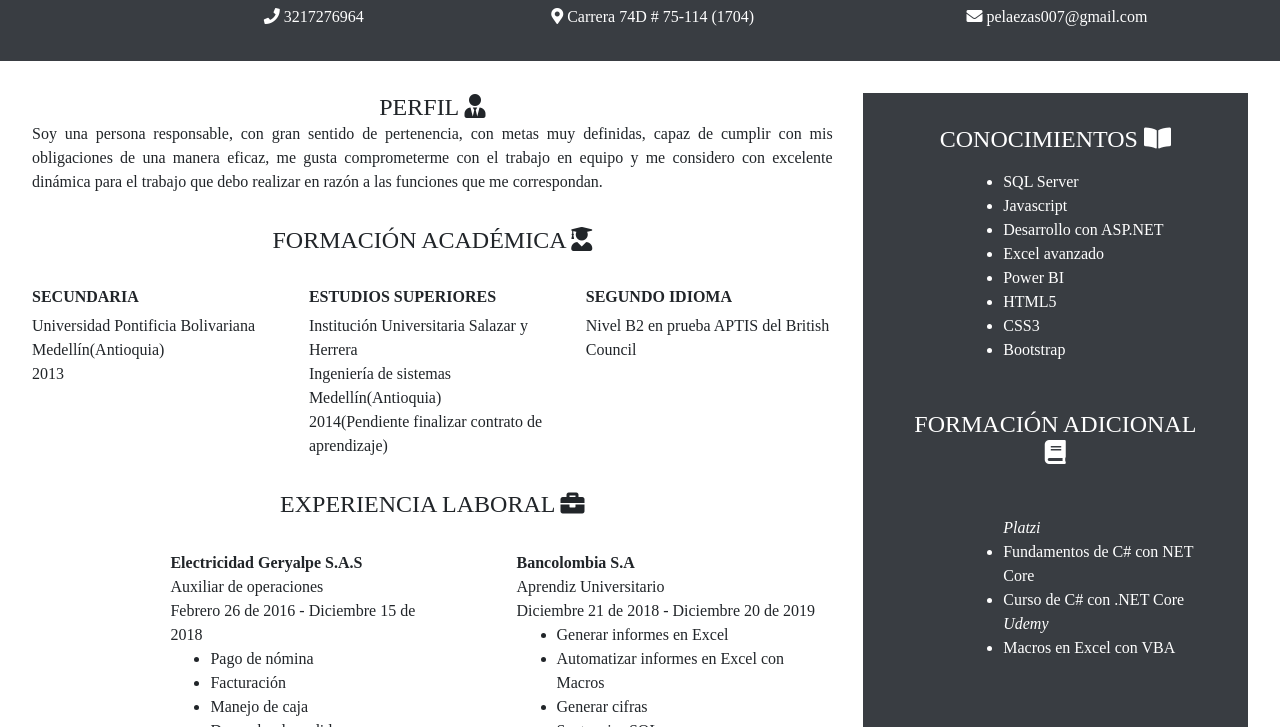
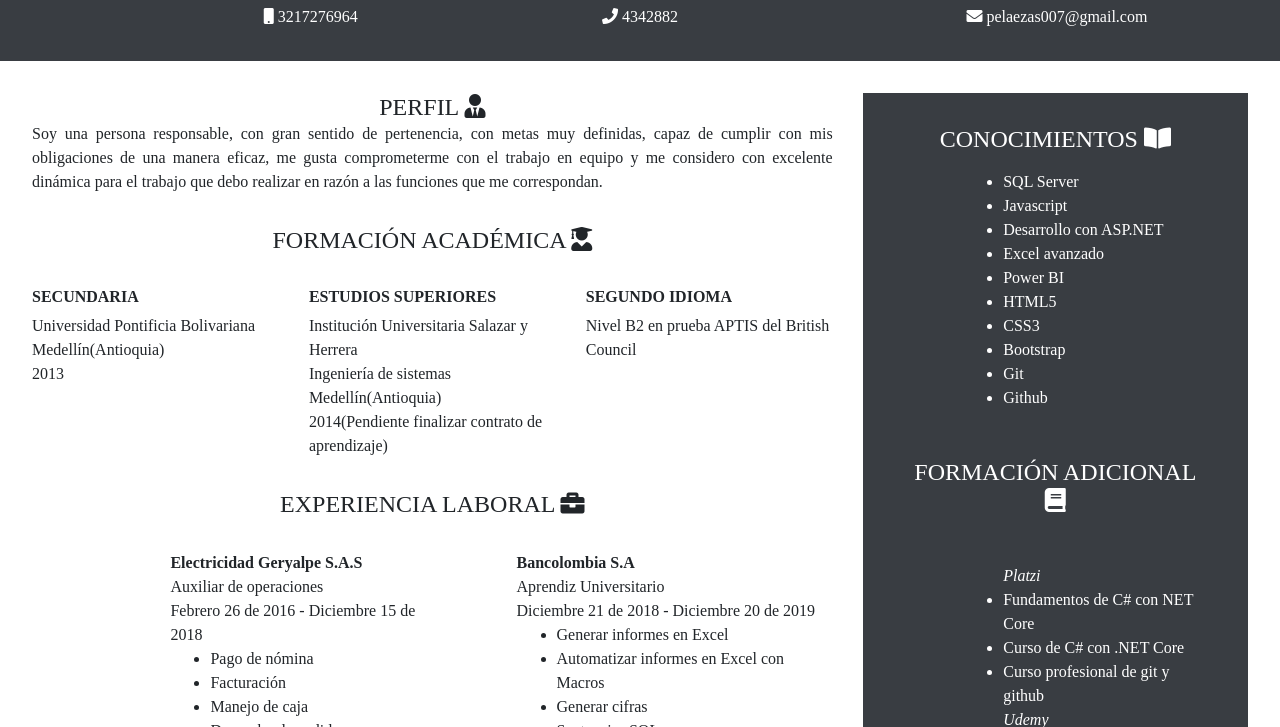
Before and after one commit to SantiagoPA97/Curriculum-vitae, a plain HTML site: page index.html in a window 1280 px wide. Shown: the part 73-800 px from the top of the page. Drawn offline with nearby package versions, Linux system fonts and the light colour scheme.

Commit message:
Telefono fijo y formación adicional agregados

```diff
--- a/index.html
+++ b/index.html
@@ -19,14 +19,14 @@
         <div class="row">
             <div class="col-md-2 offset-md-2">
                 <p>
-                    <i class="fas fa-phone ml-4"></i>
+                    <i class="fas fa-mobile ml-4"></i>
                     3217276964
                 </p>
             </div>
-            <div class="col-md-3 offset-md-1 ml-auto">
+            <div class="col-md-4 text-center">
                 <p>
-                    <i class="fas fa-map-marker-alt"></i>
-                    Carrera 74D # 75-114 (1704)
+                    <i class="fas fa-phone"></i>
+                    4342882
                 </p>
             </div>
             <div class="col-md-3 offset-md-1">
@@ -153,6 +153,8 @@
                             <li>HTML5</li>
                             <li>CSS3</li>
                             <li>Bootstrap</li>
+                            <li>Git</li>
+                            <li>Github</li>
                         </ul>
                     </div>
                     <div class="col-md-12 text-center mb-5">
@@ -165,6 +167,7 @@
                             <p class="curso">Platzi</p>
                             <li>Fundamentos de C# con NET Core</li>
                             <li>Curso de C# con .NET Core</li>
+                            <li>Curso profesional de git y github</li>
                             <p class="curso">Udemy</p>
                             <li>Macros en Excel con VBA</li>
                         </ul>
```
